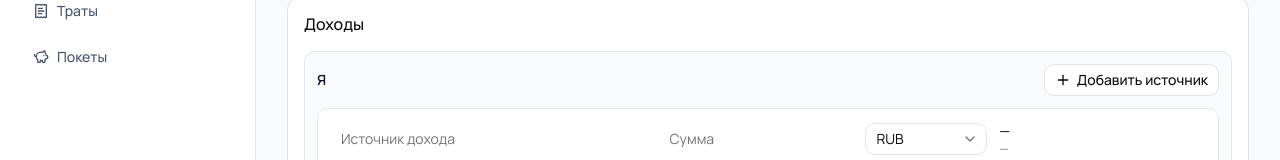
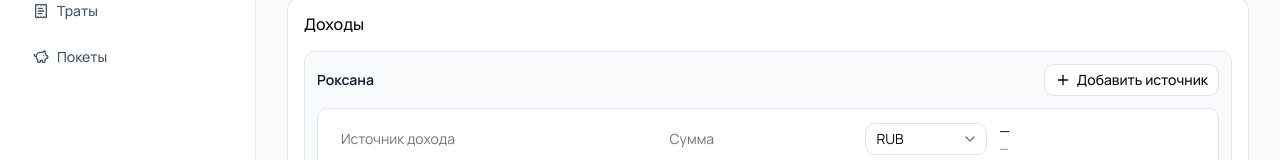
Before and after one commit to roxannication-arch/careerplusresearch, a Next.js app in the folder family-budget/: page /budget in a window 1280 px wide. Shown: the part 188-348 px from the top of the page. Built offline with nearby package versions, Linux system fonts and the light colour scheme.

Commit message:
chore: rename income owner label to Роксана
Co-authored-by: roxannication-arch <roxannication-arch@users.noreply.github.com>

```diff
--- a/family-budget/app/budget/page.tsx
+++ b/family-budget/app/budget/page.tsx
@@ -12,7 +12,7 @@ import { calculateIncomeTotals, calculatePlannedExpenseTotals } from "@/lib/summ
 import { IncomeItem } from "@/lib/types";
 
 function ownerLabel(owner: IncomeItem["owner"]) {
-  return owner === "milena" ? "Милена" : "Я";
+  return owner === "milena" ? "Милена" : "Роксана";
 }
 
 export default function BudgetPage() {
```
